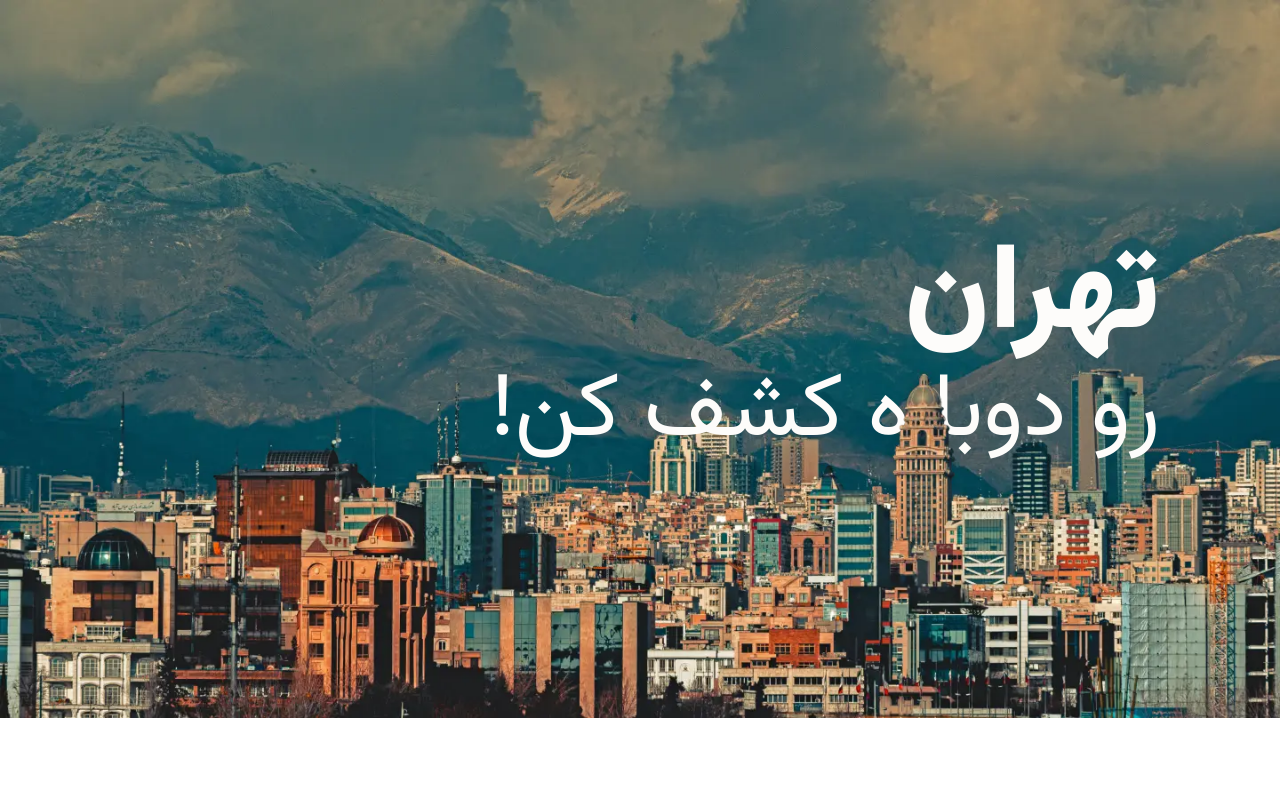
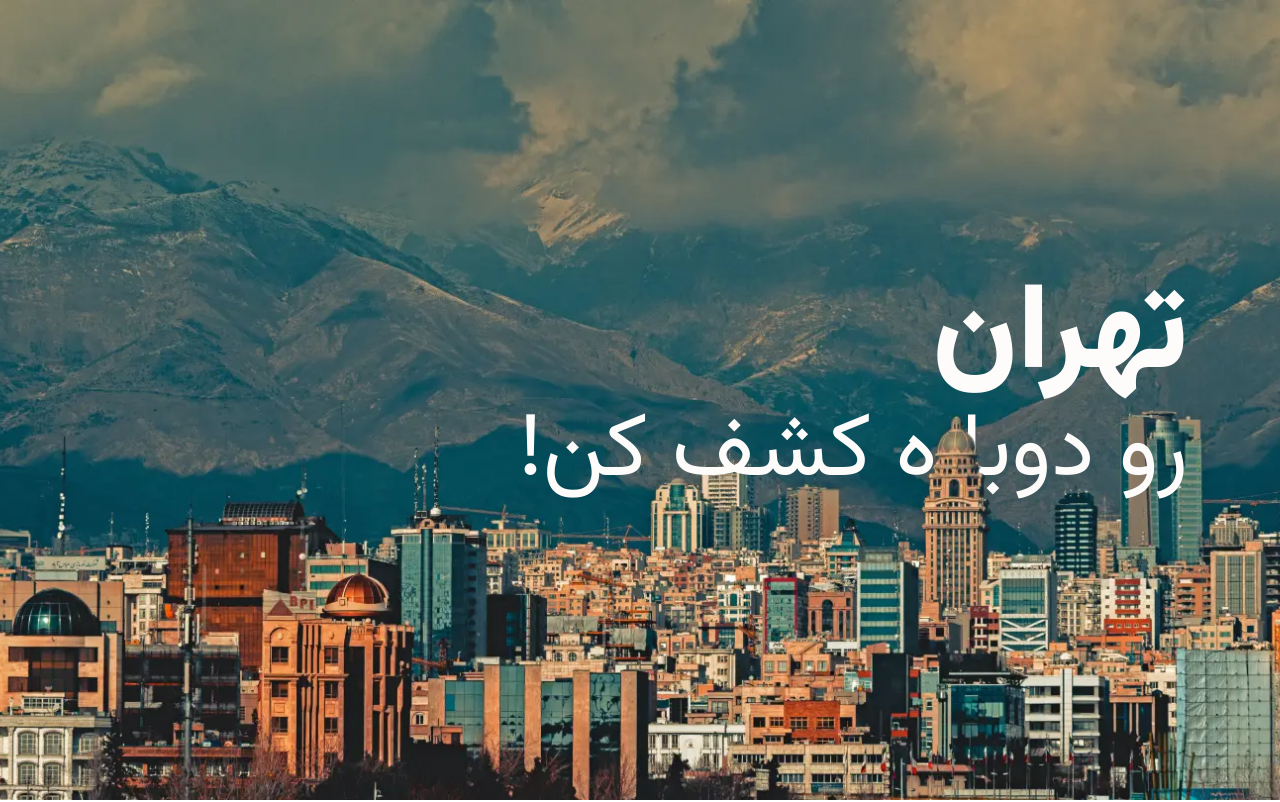
Before and after one commit to Parastoo-Imeny/slight, a website built with Parcel: page index.html in a window 1280 px wide. Shown: the top 802 px of the page. Built offline with nearby package versions, Linux system fonts and the light colour scheme; files whose address does not match are found by name.

Commit message:
Refactor: Change style of header.

```diff
--- a/index.html
+++ b/index.html
@@ -15,11 +15,14 @@
   <body>
     <header class="header">
       <div class="header__bg">
+        <div class="header__bg-2">
+
+        </div>
         <div class="header__text">
           <p class="header__text-1">تهران</p>
           <p class="header__text-2">رو دوباره کشف کن!</p>
         </div>
-        <img class="ml-ng-50 header__bg-2" src="./images//bg.webp" />
+        <!-- <img class="ml-ng-50 header__bg-2" src="./images//bg.webp" /> -->
       </div>
       <!-- <img class="ml-ng-50 header__bg" src="./images/background.png" /> -->
       <!-- <img class="ml-ng-50 header__bg-2" src="./images//bg.png" /> -->
--- a/sass/main.scss
+++ b/sass/main.scss
@@ -67,27 +67,73 @@ body {
   }
 }
 
-@include respond (desktop) {
+// @include respond (desktop) {
+//   .header {
+//     &__bg {
+//       background-position: left top;
+//       background-size: contain;
+//       background-repeat: no-repeat;
+//       width: 100%;
+//       height: 100vh;
+//     }
+
+//     &__bg-2 {
+//       width: 100%;
+//       visibility: visible;
+//       z-index: 10;
+//       position: absolute;
+//       top: 0;
+//     }
+
+//     &__text {
+//       padding-top: 238px;
+//       padding-right: 120px;
+
+//       &-1 {
+//         font-size: 120px;
+//         line-height: 120px;
+//       }
+
+//       &-2 {
+//         font-size: 90px;
+//         line-height: 90px;
+//       }
+//     }
+//   }
+// }
+
+@include respond(desktop) {
   .header {
     &__bg {
-      background-position: left top;
-      background-size: contain;
-      background-repeat: no-repeat;
+      display: block;
+      height: 100vh;
       width: 100%;
-      height: 100vh;
+      position: relative;
+      margin: auto;
     }
 
     &__bg-2 {
+      background-image: url(../images/bg.webp);
+      background-position: center;
+      background-size: cover;
+      background-repeat: no-repeat;
+      visibility: visible;
       width: 100%;
-      visibility: visible;
-      z-index: 10;
-      position: absolute;
+      height: 100%;
+      z-index: 40;
+      position: relative;
       top: 0;
+      bottom: 0;
+      right: 0;
     }
+
 
     &__text {
       padding-top: 238px;
       padding-right: 120px;
+      position: absolute;
+      top: 40px;
+      right: -28px;
 
       &-1 {
         font-size: 120px;
@@ -100,9 +146,10 @@ body {
       }
     }
   }
+
 }
 
-@include respond (big-desktop) {
+@include respond(big-desktop) {
   .header {
     &__bg {
       background-position: initial;
@@ -110,15 +157,17 @@ body {
       background-repeat: no-repeat;
       width: 100%;
       height: 100vh;
-      // max-width: 100vw;
+    }
+
+    &__bg::after {
+      content: "";
+      visibility: hidden;
     }
 
     &__bg-2 {
-      // max-width: 100vw;
       visibility: hidden;
       width: 100%;
       height: 100vh;
-      // height: 100vh;
       position: absolute;
       top: 0;
       z-index: 10;
@@ -265,7 +314,7 @@ body {
   }
 }
 
-@include respond (tablet) {
+@include respond(tablet) {
   .description {
     &__img {
       max-width: 400px; //change
@@ -289,7 +338,7 @@ body {
   }
 }
 
-@include respond (desktop) {
+@include respond(desktop) {
   .description {
     margin: 120px 120px 120px 0;
     display: grid;
@@ -431,7 +480,7 @@ body {
   }
 }
 
-@include respond (big-desktop) {
+@include respond(big-desktop) {
   .description {
     grid-template-columns: auto 1100px; //cange
 
@@ -547,16 +596,15 @@ body {
   align-self: center;
 }
 
-@include respond (tab) {
+@include respond(tab) {
   .calendar {
-
     &__img {
       height: 120px;
     }
   }
 }
 
-@include respond (tablet) {
+@include respond(tablet) {
   .calendar {
     margin-top: 40px;
     text-align: right;
@@ -612,7 +660,7 @@ body {
   }
 }
 
-@include respond (desktop) {
+@include respond(desktop) {
   .calendar {
     margin-top: 0;
     text-align: right;
@@ -668,7 +716,7 @@ body {
   }
 }
 
-@include respond (big-desktop) {
+@include respond(big-desktop) {
   .calendar {
     &__img {
       height: 300px;
@@ -722,7 +770,7 @@ body {
   }
 }
 
-@include respond (tablet) {
+@include respond(tablet) {
   .footer {
     &__list {
       padding: 0 80px 30px 40px;
@@ -730,7 +778,7 @@ body {
   }
 }
 
-@include respond (desktop) {
+@include respond(desktop) {
   .footer {
     display: flex;
     justify-content: space-between;
```
Also changed, not shown: css/style.css, dist/index.html, 5 other files.
